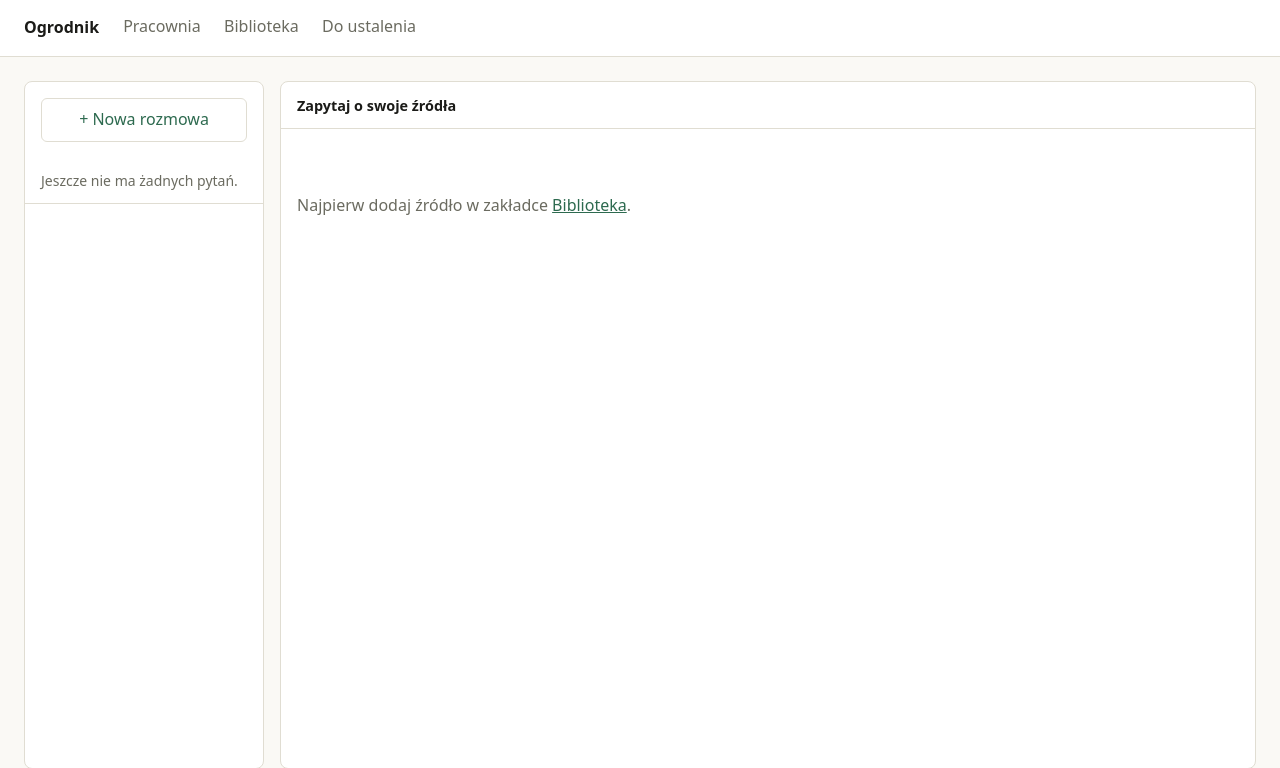
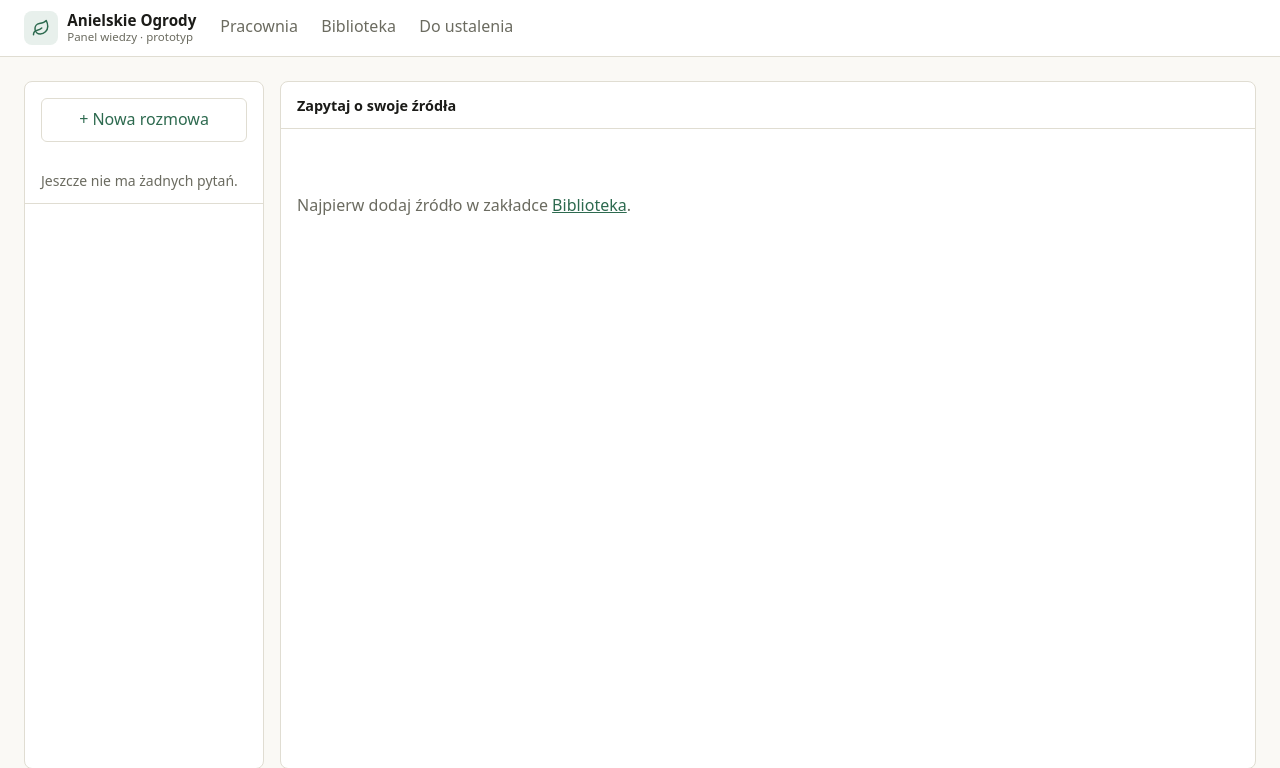
Before and after one commit to Dzirx/ogrodnikv4, a FastAPI app: template app/api/templates/chat.html in a window 1280 px wide. Shown: the top 768 px of the page. Run offline with FastAPI, Linux system fonts and the light colour scheme; the template is opened without the code that fills it, so the values that code supplies are empty.

Commit message:
Marka "Anielskie Ogrody" z ikoną liścia w nagłówku
Zamiast wewnętrznej nazwy "Ogrodnik" - ikona w zaokrąglonym kwadracie,
nazwa klienta i podpis "Panel wiedzy · prototyp", zgodnie z makietą.

Co-Authored-By: Claude Sonnet 5 <noreply@anthropic.com>

```diff
--- a/app/api/templates/base.html
+++ b/app/api/templates/base.html
@@ -19,7 +19,15 @@
     background: var(--karta); border-bottom: 1px solid var(--ramka);
     padding: 0 1.5rem; display: flex; align-items: center; gap: 1.5rem;
   }
-  header .marka { font-weight: 600; padding: 0.9rem 0; }
+  header .marka { display: flex; align-items: center; gap: 0.6rem; padding: 0.6rem 0; font-weight: 600; }
+  header .ikona-marki {
+    display: flex; align-items: center; justify-content: center; flex-shrink: 0;
+    width: 2.1rem; height: 2.1rem; border-radius: 8px;
+    background: var(--akcent-jasny); color: var(--akcent);
+  }
+  header .marka-tekst { display: flex; flex-direction: column; line-height: 1.25; }
+  header .marka-tekst strong { font-size: 0.95rem; }
+  header .marka-tekst small { font-weight: 400; color: var(--przygaszony); font-size: 0.72rem; }
   header nav a {
     display: inline-block; padding: 0.9rem 0; margin-right: 1.2rem;
     color: var(--przygaszony); text-decoration: none; border-bottom: 2px solid transparent;
@@ -67,7 +75,18 @@
 </head>
 <body>
 <header>
-  <span class="marka">Ogrodnik</span>
+  <span class="marka">
+    <span class="ikona-marki" aria-hidden="true">
+      <svg viewBox="0 0 24 24" width="18" height="18" fill="none" stroke="currentColor" stroke-width="2" stroke-linecap="round" stroke-linejoin="round">
+        <path d="M11 20A7 7 0 0 1 9.8 6.1C15.5 5 17 4.48 19 2c1 2 2 4.18 2 8 0 5.5-4.78 10-10 10Z"></path>
+        <path d="M2 21c0-3 1.85-5.36 5.08-6C9.5 14.52 12 13 13 12"></path>
+      </svg>
+    </span>
+    <span class="marka-tekst">
+      <strong>Anielskie Ogrody</strong>
+      <small>Panel wiedzy · prototyp</small>
+    </span>
+  </span>
   <nav>
     <a href="/" class="{% if strona == 'pytania' %}aktywny{% endif %}">Pracownia</a>
     <a href="/zrodla" class="{% if strona == 'zrodla' %}aktywny{% endif %}">Biblioteka</a>
```
